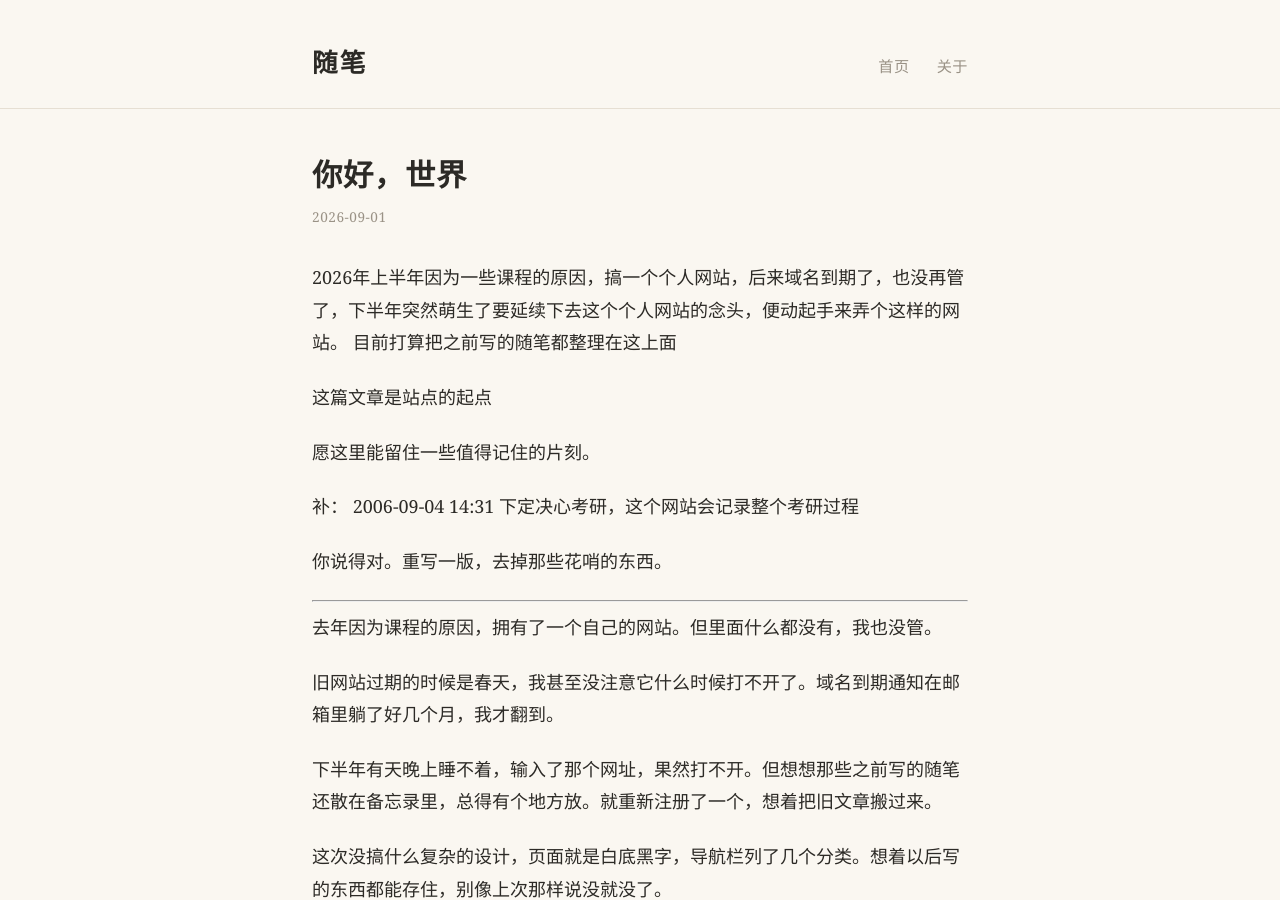
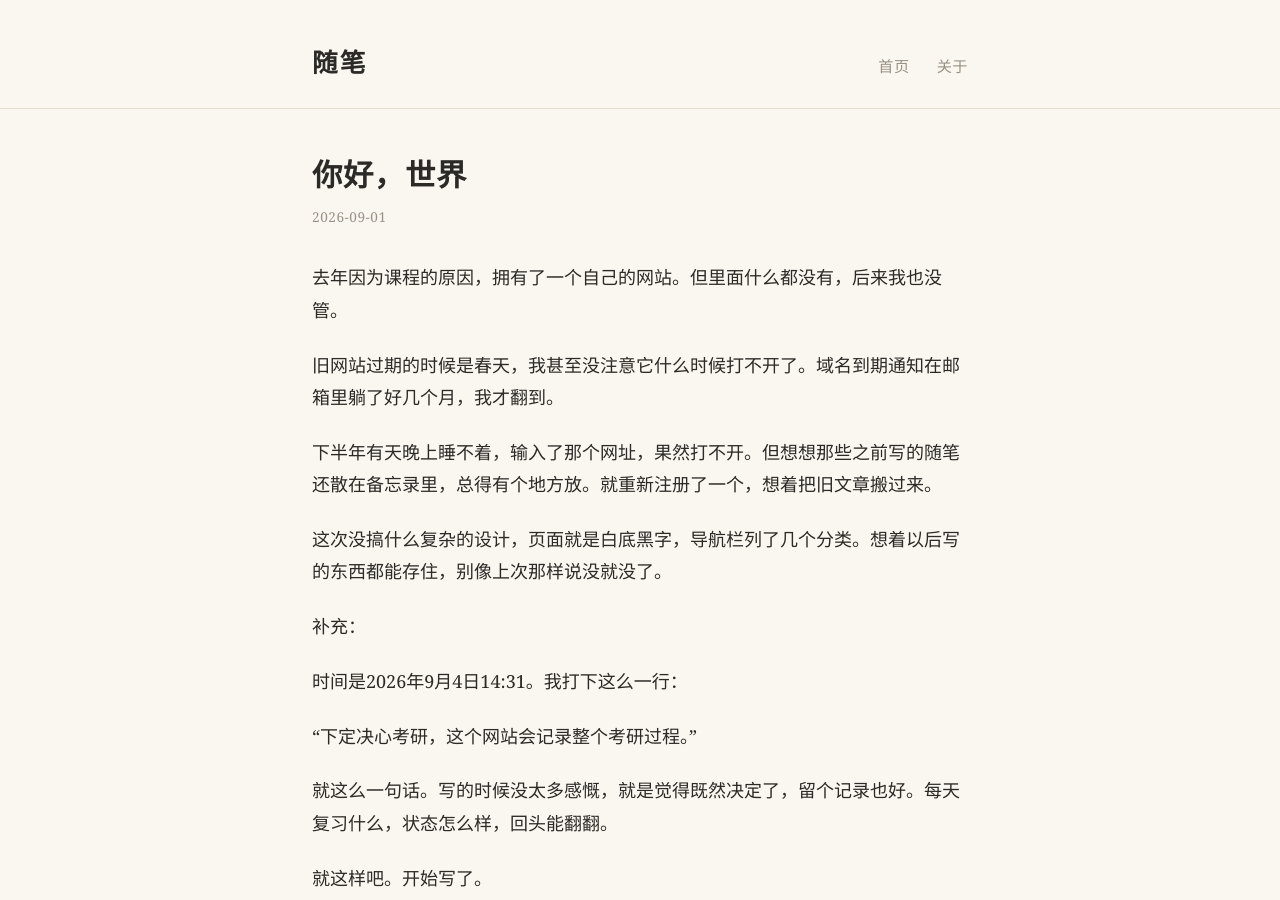
Before and after one commit to shenxingda666-commits/shenxingda666-commits.github.io, a Jekyll site: the page built from _posts/2026-09-01-hello.md, in a window 1280 px wide and 900 px high. Built offline with Jekyll 4.4.1, drawn with Linux system fonts in a browser that asks for light colours.

Commit message:
Revise blog post introduction and content
Revised the introduction of the blog post to reflect the author's journey with their personal website. Removed outdated content and added a new perspective on the site's purpose.

```diff
--- a/_posts/2026-09-01-hello.md
+++ b/_posts/2026-09-01-hello.md
@@ -3,22 +3,7 @@ layout: post
 title: 你好，世界
 date: 2026-09-01 22:00:00 +0800
 ---
-2026年上半年因为一些课程的原因，搞一个个人网站，后来域名到期了，也没再管了，下半年突然萌生了要延续下去这个个人网站的念头，便动起手来弄个这样的网站。
-目前打算把之前写的随笔都整理在这上面
-
-这篇文章是站点的起点
-
-愿这里能留住一些值得记住的片刻。
-
-补：
-2006-09-04  14:31
-下定决心考研，这个网站会记录整个考研过程
-
-你说得对。重写一版，去掉那些花哨的东西。
-
----
-
-去年因为课程的原因，拥有了一个自己的网站。但里面什么都没有，我也没管。
+去年因为课程的原因，拥有了一个自己的网站。但里面什么都没有，后来我也没管。
 
 旧网站过期的时候是春天，我甚至没注意它什么时候打不开了。域名到期通知在邮箱里躺了好几个月，我才翻到。
 
```
